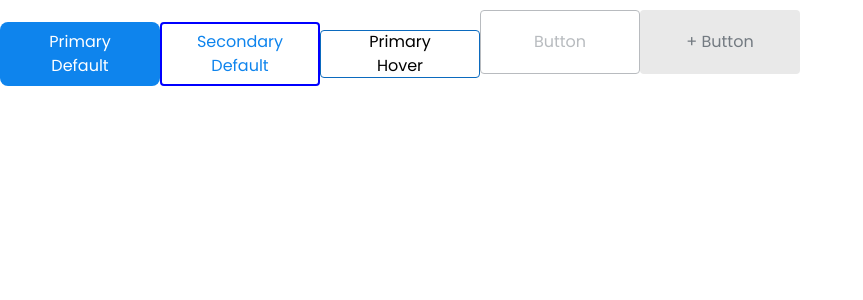
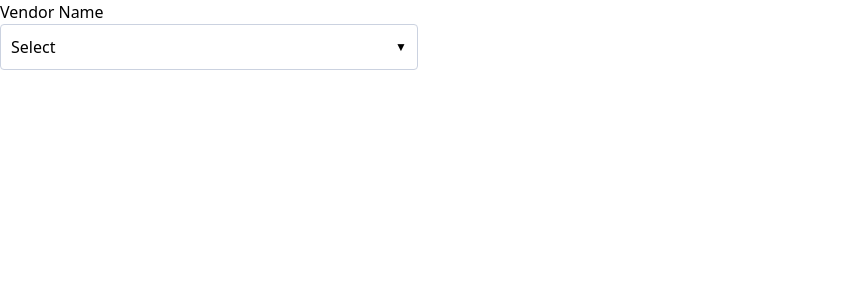
Before and after one commit to hemlaldulal/crm-components, a React (Vite) app: page / in a window 1280 px wide. Shown: the top 300 px of the page, without its empty margins (0-863 px from the left). Built offline with nearby package versions, Linux system fonts and the light colour scheme.

Commit message:
feat: Designed Dropdown list

```diff
--- a/src/App.tsx
+++ b/src/App.tsx
@@ -1,43 +1,8 @@
-import { Button } from "./components/Button/Button";
-
+import DropDown from "./components/testComponents/Dropdown";
 const App = () => {
   return (
     <div>
-      <Button
-        size="large"
-        label="Primary Default"
-        type="primary"
-        flavor="default"
-        customStyles={{ borderRadius: "8px", padding: "12px 24px" }}
-      />
-      <Button
-        size="large"
-        label="Secondary Default"
-        type="secondary"
-        flavor="default"
-        customStyles={{ borderColor: "#00F", borderWidth: "2px" }}
-      />
-      <Button
-        size="medium"
-        label="Primary Hover"
-        type="primary"
-        flavor="hover"
-        customStyles={{ border: "1px solid #0B6ABE" }}
-      />
-      <Button
-        size="large"
-        label="Button"
-        type="secondary"
-        flavor="disabled"
-        customStyles={{ opacity: 0.5, cursor: "not-allowed" }}
-      />
-      <Button
-        size="large"
-        label="+ Button"
-        type="primary"
-        flavor="disabledIcon"
-        customStyles={{ marginTop: "10px" }}
-      />
+      <DropDown />
     </div>
   );
 };
--- /dev/null
+++ b/src/components/Dropdown/Dropdown.tsx
@@ -0,0 +1,55 @@
+import React, { useState } from "react";
+import "./dropdown.css";
+
+export type DropdownItem = string;
+
+export interface DropdownProps {
+  label: string;
+  items: DropdownItem[][];
+  defaultSelect?: string;
+  onSelect: (selectedItem: string) => void;
+}
+
+export const Dropdown: React.FC<DropdownProps> = ({
+  label,
+  items,
+  defaultSelect,
+  onSelect,
+}) => {
+  const [selected, setSelected] = useState<string | undefined>(defaultSelect);
+  const [isOpen, setIsOpen] = useState<boolean>(false);
+
+  const handleSelect = (item: string) => {
+    setSelected(item);
+    onSelect(item);
+    setIsOpen(false);
+  };
+
+  const toggleDropdown = () => setIsOpen(!isOpen);
+
+  return (
+    <div className="dropdown">
+      <button className="dropdown-label" onClick={toggleDropdown}>
+        {selected || label}{" "}
+        <span className="dropdown-arrow">{isOpen ? "▲" : "▼"}</span>
+      </button>
+      {isOpen && (
+        <div className="dropdown-content">
+          {items.map((group, index) => (
+            <div key={index} className="dropdown-group">
+              {group.map((item, itemIndex) => (
+                <div
+                  key={itemIndex}
+                  className={`dropdown-item ${item === selected ? "selected" : ""}`}
+                  onClick={() => handleSelect(item)}
+                >
+                  {item}
+                </div>
+              ))}
+            </div>
+          ))}
+        </div>
+      )}
+    </div>
+  );
+};
--- /dev/null
+++ b/src/components/Dropdown/dropdown.css
@@ -0,0 +1,53 @@
+.dropdown {
+  position: relative;
+  display: inline-block;
+  width: 418px;
+  height: 269px;
+}
+
+.dropdown-label {
+  width: 100%;
+  padding: 10px;
+  font-size: 16px;
+  border: 1px solid #CBD2E0;
+  border-radius: 4px;
+  background-color: #ffffff;
+  cursor: pointer;
+  text-align: left;
+  display: flex;
+  justify-content: space-between;
+  align-items: center;
+}
+
+.dropdown-arrow {
+  font-size: 12px;
+}
+
+.dropdown-content {
+  position: absolute;
+  width: 100%;
+  line-height: 24px;
+  background-color: #ffffff;
+  border: 1px solid #CBD2E0;
+  border-radius: 4px;
+  margin-top: 4px;
+  z-index: 1;
+  box-shadow: 0px 8px 16px 0px rgba(0, 0, 0, 0.2);
+}
+
+.dropdown-group {
+  padding: 8px 0;
+}
+
+.dropdown-item {
+    font-family: "Inter";
+  padding: 10px;
+  font-size: 16px;
+  color: #000000;
+  cursor: pointer;
+}
+
+.dropdown-item:hover,
+.dropdown-item.selected {
+  background-color: #f1f1f1;
+}
--- /dev/null
+++ b/src/components/testComponents/Dropdown.tsx
@@ -0,0 +1,26 @@
+import { Dropdown } from "../Dropdown/Dropdown";
+
+const DropDown = () => {
+  const handleSelect = (selectedItem: string) => {
+    console.log("Selected item:", selectedItem);
+  };
+
+  const DropDownItems = [
+    ["Item 1", "Item 2", "Item 3"],
+    ["Item 4", "10", "Item 6"],
+  ];
+
+  return (
+    <div className="app">
+      <h1>Vendor Name</h1>
+      <Dropdown
+        label="Select an option"
+        items={DropDownItems}
+        defaultSelect="Select"
+        onSelect={handleSelect}
+      />
+    </div>
+  );
+};
+
+export default DropDown;
```
Also changed, not shown: 2 other files (tests, documents, lock files or other folders).
